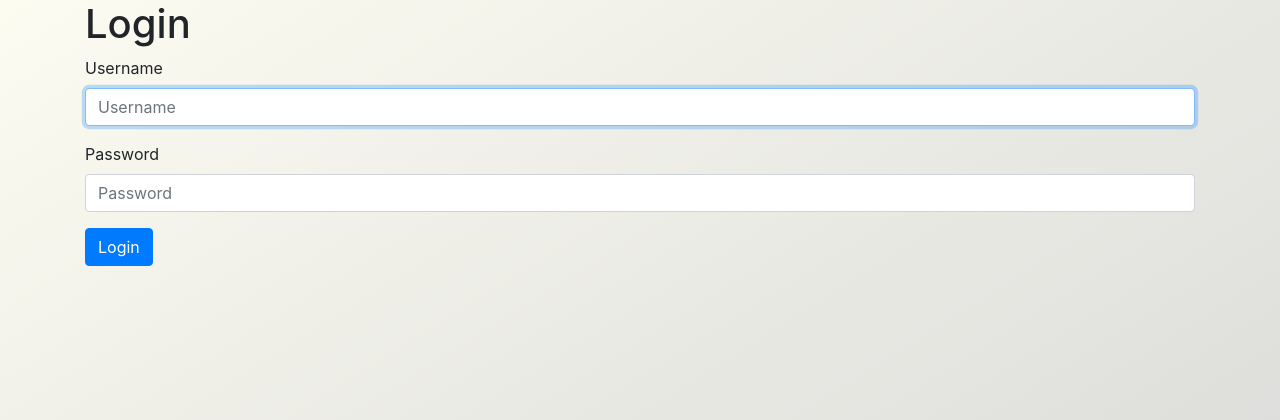
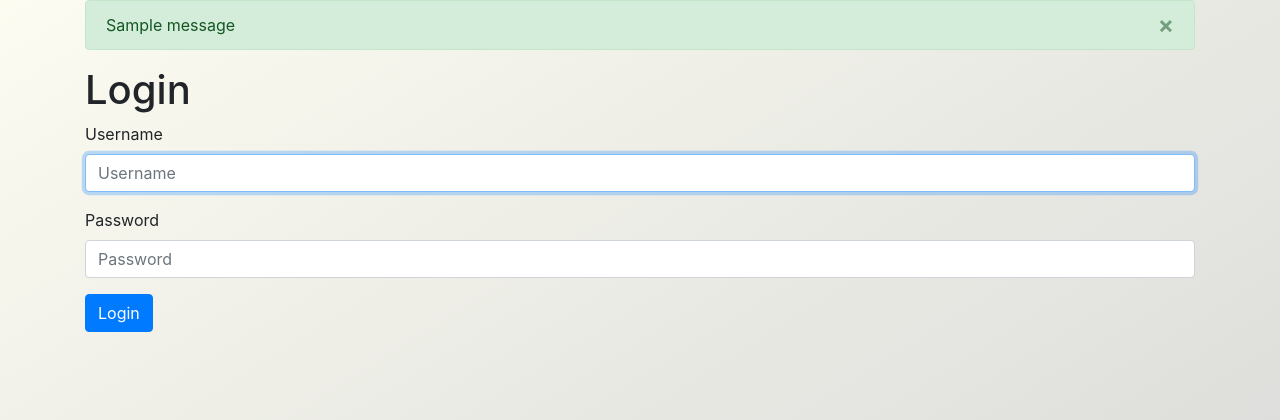
Before and after one commit to js164/farm-house-on-rent, a Django app: page /accounts/login/ in a window 1280 px wide. Shown: the part 56-476 px from the top of the page. Run offline with Django 3.2, Linux system fonts and the light colour scheme; tables that the repository leaves empty hold one stand-in row (values such as "Sample post"); one stand-in notice (Sample message) is shown; some libraries are stand-ins or nearby versions.

Commit message:
Add files via upload

```diff
--- a/accounts/templates/accounts/login.html
+++ b/accounts/templates/accounts/login.html
@@ -1,6 +1,16 @@
 {% extends 'base.html' %}
 {% load bootstrap4 %}
 {% block contant %}
+    {% if messages %}
+    {% for message in messages %}
+    <div class="alert alert-success alert-dismissible fade show" role="alert">
+        {{message}}
+        <button type="button" class="close" data-dismiss="alert" aria-label="Close">
+        <span aria-hidden="true">&times;</span>
+        </button>
+    </div>
+    {% endfor %}
+    {% endif %}
     <h1>Login</h1>
     <form method="POST">
         {% csrf_token %}
```
Lines whose indentation alone changed are shown as unchanged.
